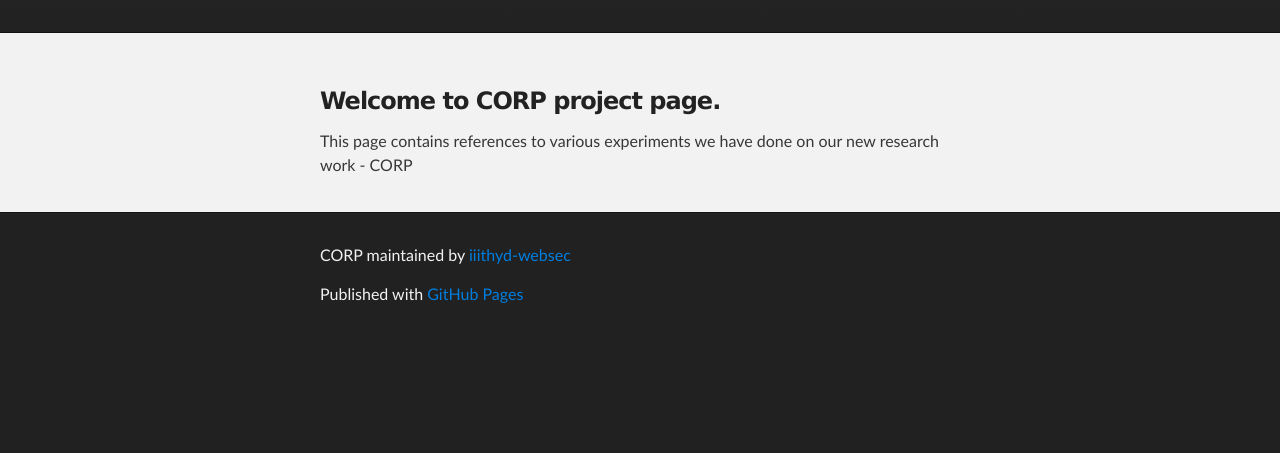
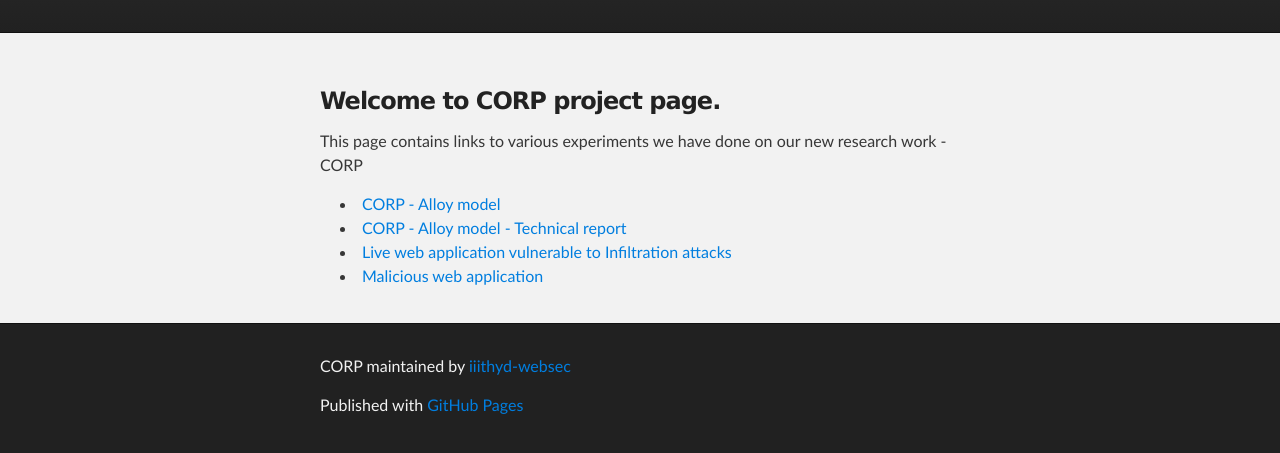
Before and after one commit to iiithyd-websec/corp, a plain HTML site: page index.html in a window 1280 px wide. Shown: the part 213-666 px from the top of the page. Drawn offline with Linux system fonts and the light colour scheme.

Commit message:
Update index.html

```diff
--- a/index.html
+++ b/index.html
@@ -27,7 +27,16 @@
         <h3>
 <a name="welcome-to-github-pages" class="anchor" href="#welcome-to-github-pages"><span class="octicon octicon-link"></span></a>Welcome to CORP project page.</h3>
 
-<p>This page contains references to various experiments we have done on our new research work - CORP </p>
+<p>This page contains links to various experiments we have done on our new research work - CORP </p>
+
+<p>
+  <ul>
+    <li> <a href="https://github.com/iiithyd-websec/corp-alloy" target="_blank">CORP - Alloy model</a> </li>
+    <li> <a href="http://web2py.iiit.ac.in/research_centres/publications/view_publication/techreport/112" target="_blank"> CORP - Alloy model - Technical report</a> </li>
+    <li> <a href="http://hidden-brushlands-4145.herokuapp.com/" target="_blank"> Live web application vulnerable to Infiltration attacks </a> </li>
+    <li> <a href="http://floating-badlands-9915.herokuapp.com/" target="_blank"> Malicious web application </a></li>
+  </ul>
+</p>
 
  </section>
     </div>
```
